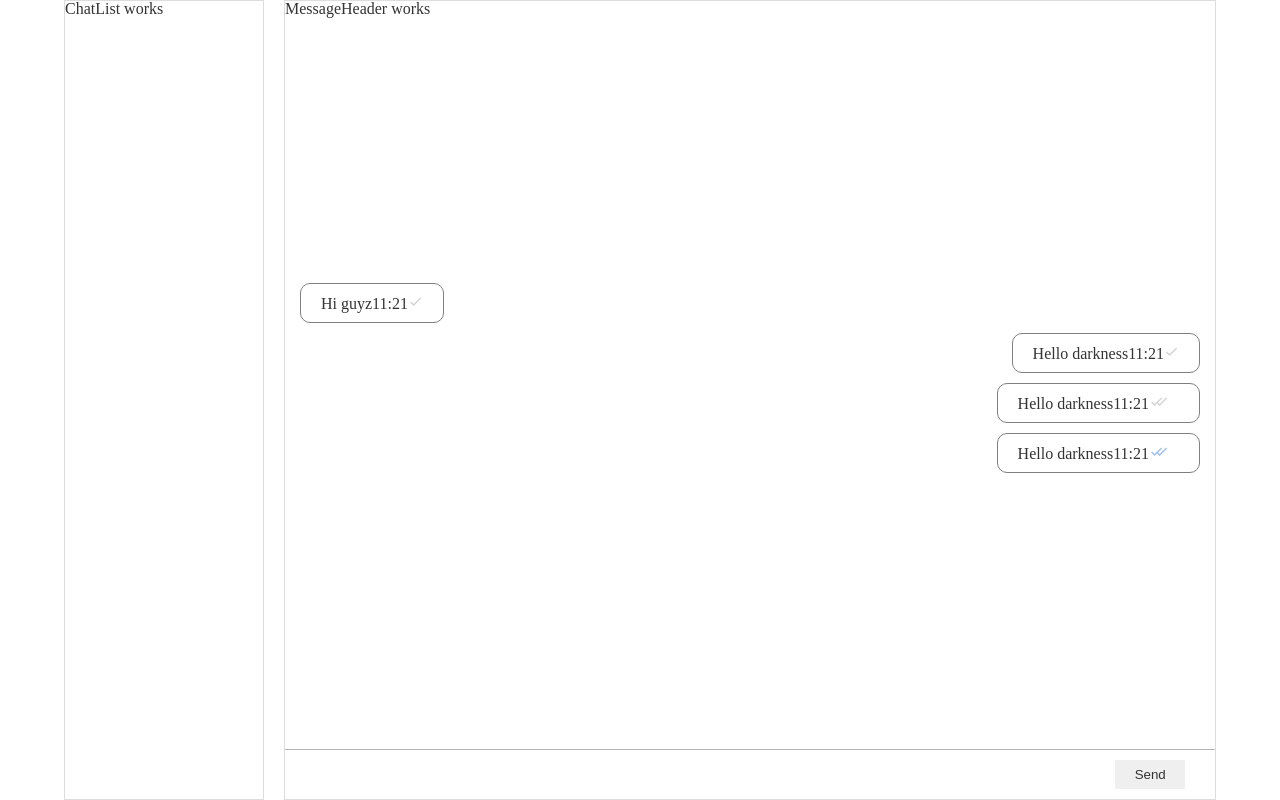
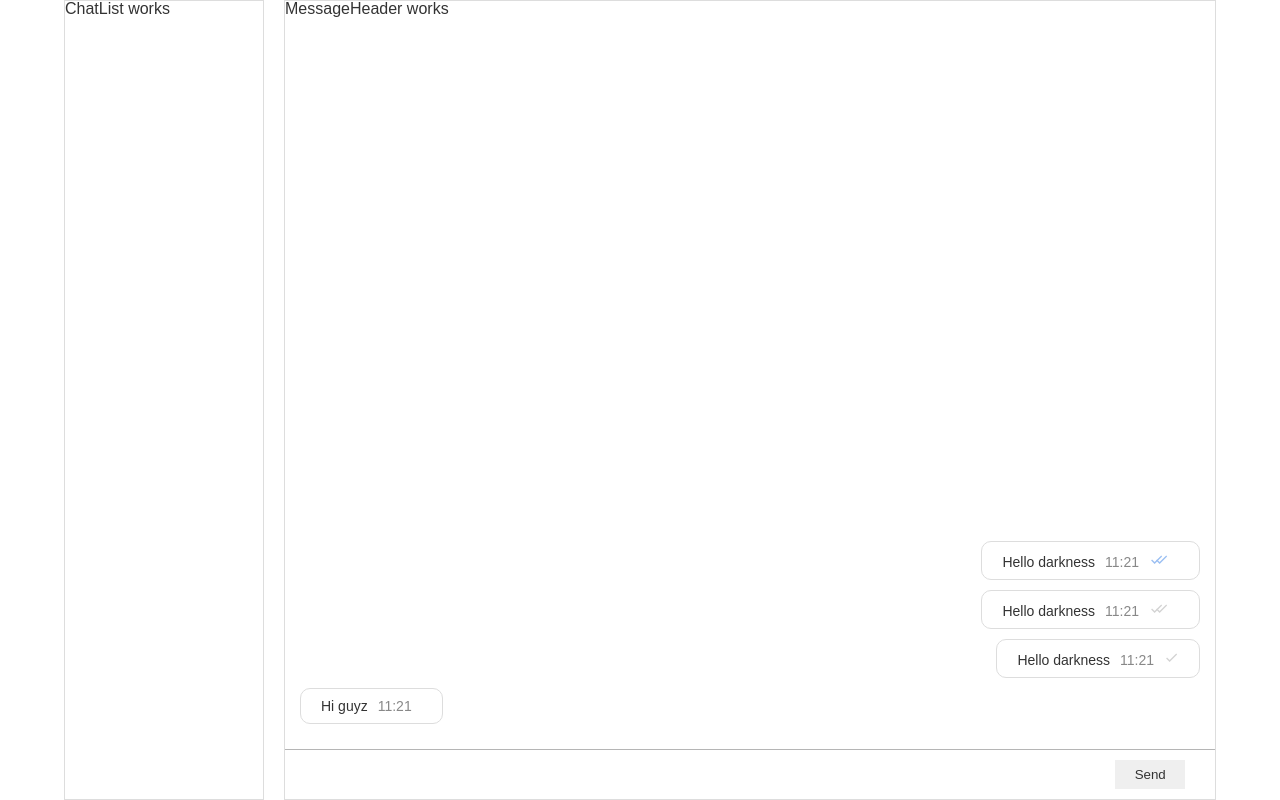
Before and after one commit to Anthony-Hoopkins/chat, a React (Create React App) app: page / in a window 1280 px wide. Built offline with nearby package versions, Linux system fonts and the light colour scheme; no server answers.

Commit message:
feat: improve message layout

```diff
--- a/src/components/Chat/Chat.scss
+++ b/src/components/Chat/Chat.scss
@@ -3,4 +3,8 @@
   display: flex;
   flex-flow: column wrap;
   justify-content: space-between;
+
+  &-messages {
+    flex: 1;
+  }
 }
--- a/src/components/Chat/Messages/Message/Message.jsx
+++ b/src/components/Chat/Messages/Message/Message.jsx
@@ -8,9 +8,10 @@ const Message = ({ message }) => (
   <div className={`Message ${message.type === MessageType.Outgoing ? 'right' : ''}`}>
     <p className="Message-text">{message.message}</p>
     <p className="Message-time">{message.date}</p>
-    <div className="Message-status">
+    {message.type === MessageType.Outgoing
+    && <div className="Message-status">
       <MessageStatus status={message.status} />
-    </div>
+    </div>}
   </div>
 );
 
--- a/src/components/Chat/Messages/Message/Message.scss
+++ b/src/components/Chat/Messages/Message/Message.scss
@@ -1,12 +1,22 @@
 .Message {
   padding: 10px 20px;
-  border: 1px solid gray;
+  border: 1px solid var(--color-border);
   border-radius: 10px;
   margin-bottom: 10px;
   display: flex;
   align-items: flex-end;
+  font-size: 14px;
 
   &.right {
     margin-left: auto;
   }
+
+  &-text {
+    margin-right: 10px;
+  }
+
+  &-time {
+    margin-right: 10px;
+    color: #888;
+  }
 }
--- a/src/components/Chat/Messages/Messages.scss
+++ b/src/components/Chat/Messages/Messages.scss
@@ -1,6 +1,9 @@
 .Messages {
   padding: 15px;
   display: flex;
-  flex-direction: column;
+  flex-direction: column-reverse;
   align-items: flex-start;
+  justify-content: flex-start;
+  height: 100%;
+  width: 100%;
 }
--- a/src/styles/reset.scss
+++ b/src/styles/reset.scss
@@ -53,3 +53,6 @@ table {
     outline: none;
   }
 }
+html {
+  font-family: 'Arial', sens-serif;
+}
```
